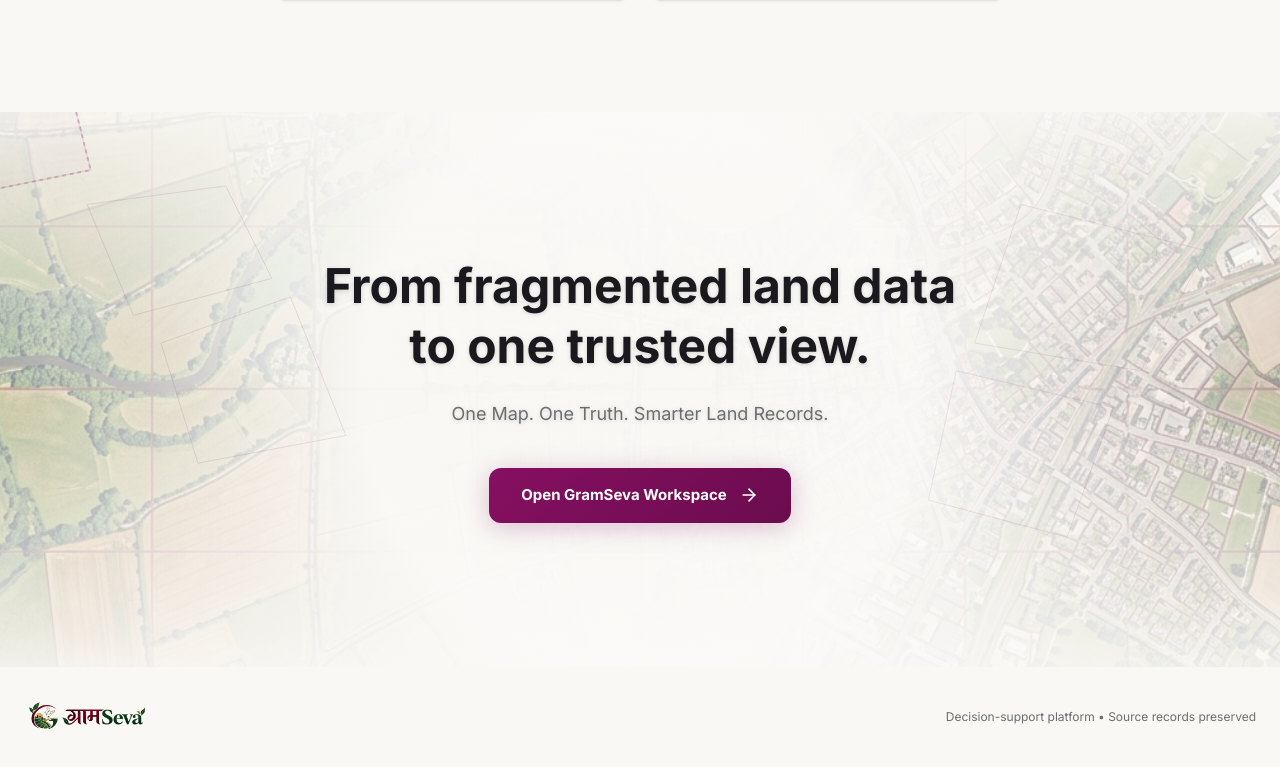
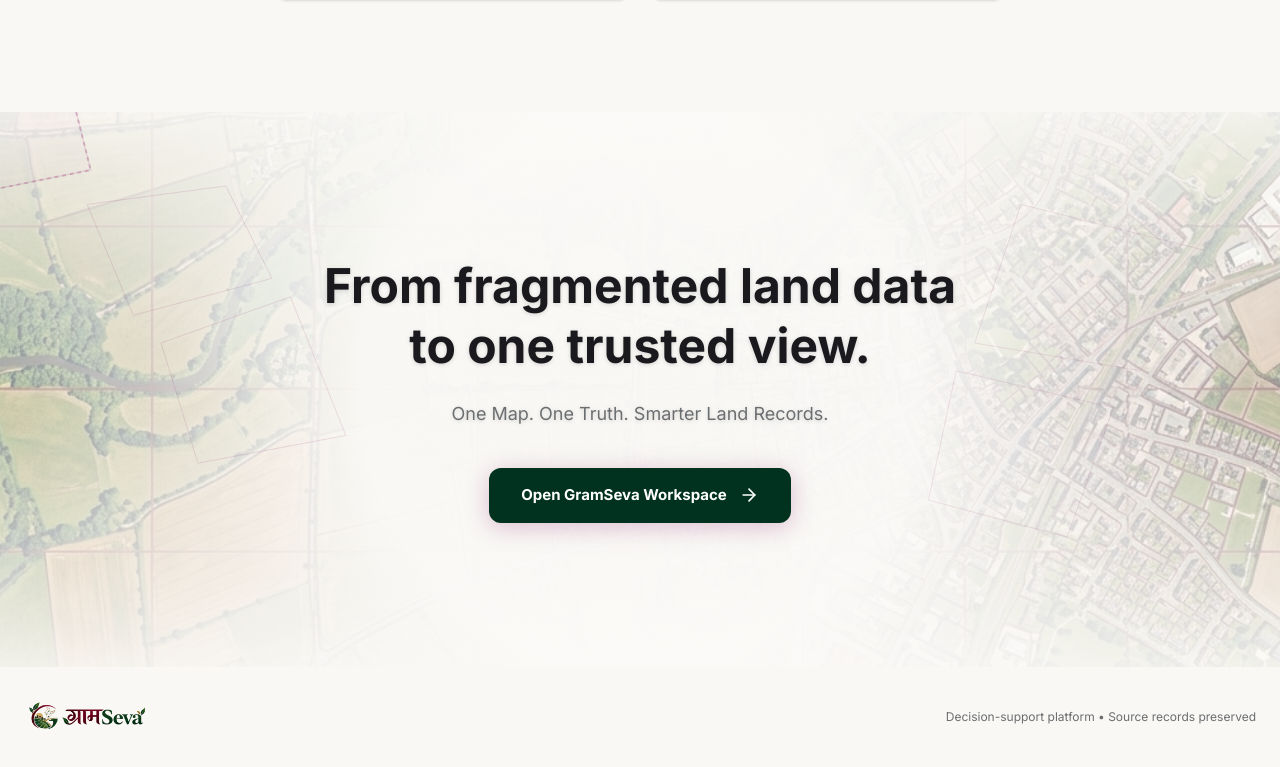
Before and after one commit to banupragathi/GramSeva, a Next.js app in the folder frontend/: page / in a window 1280 px wide. Shown: the part 4466-5233 px from the top of the page. Built offline with nearby package versions, Linux system fonts and the light colour scheme.

Commit message:
Auto-format and update CTA button color to dark green

```diff
--- a/frontend/src/app/page.tsx
+++ b/frontend/src/app/page.tsx
@@ -1395,7 +1395,7 @@
           >
             <Link
               href="/login"
-              className="inline-flex items-center gap-3 px-8 py-4 rounded-xl bg-gradient-primary text-white text-[15px] font-bold hover:opacity-90 transition-opacity shadow-[0_4px_24px_rgba(134,15,97,0.25)]"
+              className="inline-flex items-center gap-3 px-8 py-4 rounded-xl bg-[#013220] text-white text-[15px] font-bold hover:opacity-90 transition-opacity shadow-[0_4px_24px_rgba(134,15,97,0.25)]"
             >
               Open GramSeva Workspace
               <ArrowRight className="w-5 h-5" />
```
Lines whose indentation alone changed are shown as unchanged.
